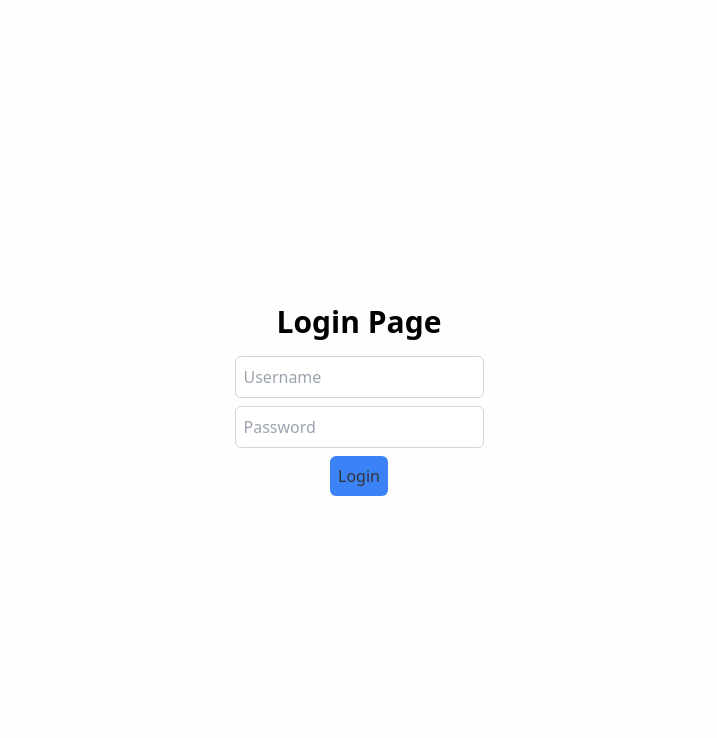
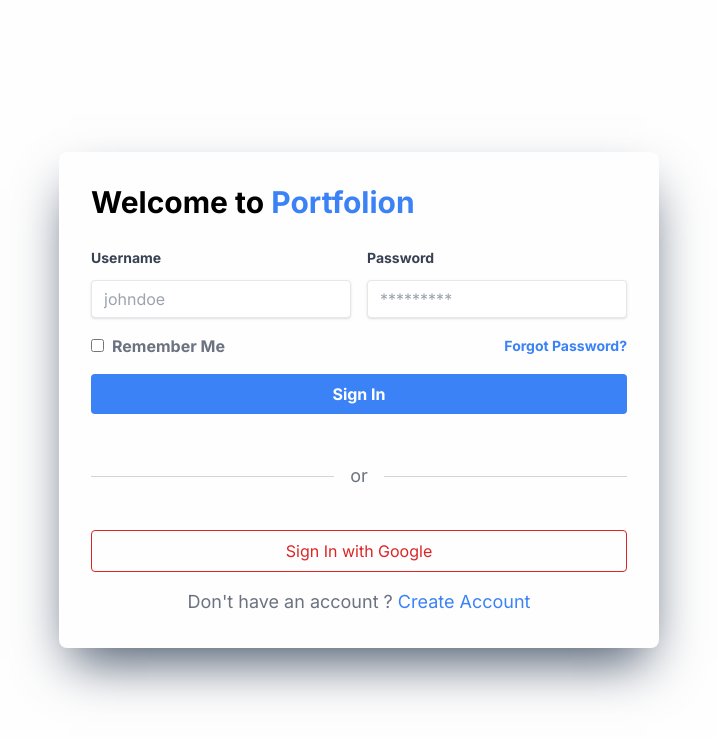
Before and after one commit to k61b/portfolion, a Next.js app in the folder client/: page /login in a window 1280 px wide. Shown: the top 738 px of the page, without its empty margins (281-998 px from the left). Built offline with nearby package versions, Linux system fonts and the light colour scheme; no server answers.

Commit message:
feat: add login page ui (#26)

```diff
--- a/client/src/app/(auth)/login/layout.tsx
+++ b/client/src/app/(auth)/login/layout.tsx
@@ -9,8 +9,8 @@ export default function DashboardLayout({
   children: React.ReactNode
 }) {
   return (
-    <section className="flex flex-col h-screen">
-      <main className="flex flex-col flex-grow">{children}</main>
+    <section /* className="flex flex-col h-screen" */>
+      <main /* className="flex flex-col flex-grow" */>{children}</main>
     </section>
   )
 }
--- a/client/src/app/(auth)/login/page.tsx
+++ b/client/src/app/(auth)/login/page.tsx
@@ -2,8 +2,7 @@ import AuthForm from "@components/auth";
 
 export default function Login() {
   return (
-    <div className="flex flex-col items-center justify-center h-screen">
-      <h1 className="text-3xl font-bold mb-4">Login Page</h1>
+    <div className="flex flex-col justify-center items-center  h-screen max-h-screen dark:bg-slate-800">
       <AuthForm />
     </div>
   )
--- a/client/src/components/auth/index.tsx
+++ b/client/src/components/auth/index.tsx
@@ -1,54 +1,133 @@
-'use client'
-import { postFetcher } from '@utils/fetch'
-import { useFormik } from 'formik'
-import { useRouter } from 'next/navigation'
-import * as Yup from 'yup'
+"use client";
+import { postFetcher } from "@utils/fetch";
+import { useFormik } from "formik";
+import { useRouter } from "next/navigation";
+import * as Yup from "yup";
+import { Inter } from "next/font/google";
+
+const inter = Inter({
+  subsets: ["latin"],
+  display: "swap",
+});
 
 export default function AuthForm() {
-  const router = useRouter()
+  const router = useRouter();
   const formik = useFormik({
     initialValues: {
-      username: '',
-      password: '',
+      username: "",
+      password: "",
     },
     validationSchema: Yup.object({
-      username: Yup.string().required('Required'),
-      password: Yup.string().required('Required'),
+      username: Yup.string().required("Required"),
+      password: Yup.string().required("Required"),
     }),
     onSubmit: async (body) => {
-      await postFetcher(`/api/session`, body)
-      router.push('/dashboard')
+      await postFetcher(`/api/session`, body);
+      router.push("/dashboard");
     },
-  })
+  });
 
   return (
-    <form
-      className="flex flex-col items-center justify-center"
-      onSubmit={formik.handleSubmit}
+    <div className="bg-white dark:bg-slate-800 shadow-slate-600 shadow-2xl max-h-screen h-max max-w-max p-8 rounded-lg ">
+      <div className={inter.className}>
+        <h1 className="text-3xl font-bold mb-4 dark:text-white">
+          Welcome to <span className="text-blue-500">Portfolion</span>
+        </h1>
+        <form onSubmit={formik.handleSubmit}>
+          <div className="md:block grid grid-cols-2 gap-4 mb-4">
+            <div className="flex flex-col">
+              <label
+                htmlFor="username"
+                className="block text-gray-700 dark:text-gray-200 text-sm font-bold mt-3 dark:text-white"
               >
+                Username
+              </label>
               <input
                 id="username"
                 name="username"
                 type="text"
-        placeholder="Username"
+                className="shadow border rounded w-full py-2 px-3 text-gray-700 dark:text-gray-200 leading-tight focus:outline-none focus:shadow-outline mt-3"
+                placeholder="johndoe"
                 onChange={formik.handleChange}
                 value={formik.values.username}
-        className="border border-gray-300 rounded-md p-2 mb-2 text-black"
               />
-      {formik.errors.username ? <div>{formik.errors.username}</div> : null}
+
+              {formik.touched.username && formik.errors.username ? (
+                <div className="text-red-500 text-xs italic mt-2">
+                  {formik.errors.username}
+                </div>
+              ) : null}
+            </div>
+            <div className="flex flex-col">
+              <label
+                htmlFor="password"
+                className="block text-gray-700 dark:text-gray-200 text-sm font-bold mt-3"
+              >
+                Password
+              </label>
               <input
                 id="password"
+                type="password"
                 name="password"
-        type="password"
-        placeholder="Password"
                 onChange={formik.handleChange}
                 value={formik.values.password}
-        className="border border-gray-300 rounded-md p-2 mb-2 text-black"
+                className="shadow border rounded w-full py-2 px-3 text-gray-700 dark:text-gray-200 leading-tight focus:outline-none focus:shadow-outline mt-3"
+                placeholder="*********"
               />
-      {formik.errors.password ? <div>{formik.errors.password}</div> : null}
-      <button type="submit" className="bg-blue-500 rounded-md p-2 text-black">
-        Login
+
+              {formik.touched.password && formik.errors.password ? (
+                <div className="text-red-500 text-xs italic mt-2">
+                  {formik.errors.password}
+                </div>
+              ) : null}
+            </div>
+          </div>
+          <div className="flex items-center justify-between mt-2 sm:flex-col">
+            <label className="block text-gray-500 font-bold">
+              <input className="mr-2" type="checkbox" name="remember"/>
+              <span>Remember Me</span>
+            </label>
+
+            <a
+              className="inline-block align-baseline font-bold text-sm text-blue-500 hover:text-blue-800"
+              href="#"
+            >
+              Forgot Password?
+            </a>
+          </div>
+          <button
+            type="submit"
+            className="bg-blue-500 hover:bg-blue-700 text-white font-bold py-2 px-4 rounded focus:outline-none focus:shadow-outline w-full mt-4"
+          >
+            Sign In
           </button>
         </form>
-  )
+        <div className="flex items-center mt-12">
+          <hr className="flex-grow border-t border-gray-300" />
+          <p className="mx-4 text-center text-gray-500 text-lg">or</p>
+          <hr className="flex-grow border-t border-gray-300" />
+        </div>
+        <div className="flex flex-col items-center justify-center mt-4">
+          <button
+            type="button"
+            className="border border-red-600 text-red-600 font-normal py-2 px-4 rounded focus:outline-none focus:shadow-outline w-full mt-6 hover:bg-red-600 hover:text-white"
+          >
+            Sign In with Google
+          </button>
+        </div>
+        <div className="flex flex-col items-center justify-center mt-4">
+          <p
+            className="
+          text-gray-500 text-lg
+          "
+          >
+            {"Don't have an account ? "}
+            <a href="#" className="text-blue-500 hover:text-blue-800">
+              Create Account
+            </a>
+          </p>
+        </div>
+      </div>
+    </div>
+  );
 }
--- a/client/src/components/navbar/index.tsx
+++ b/client/src/components/navbar/index.tsx
@@ -7,7 +7,7 @@ export default function Navbar() {
   const { user } = useAuth()
 
   const handleLogout = async () => {
-    await fetcher('/logout')
+    await fetcher('/api/logout')
 
     window.location.href = '/login'
   }
```
Lines whose indentation alone changed are shown as unchanged.
